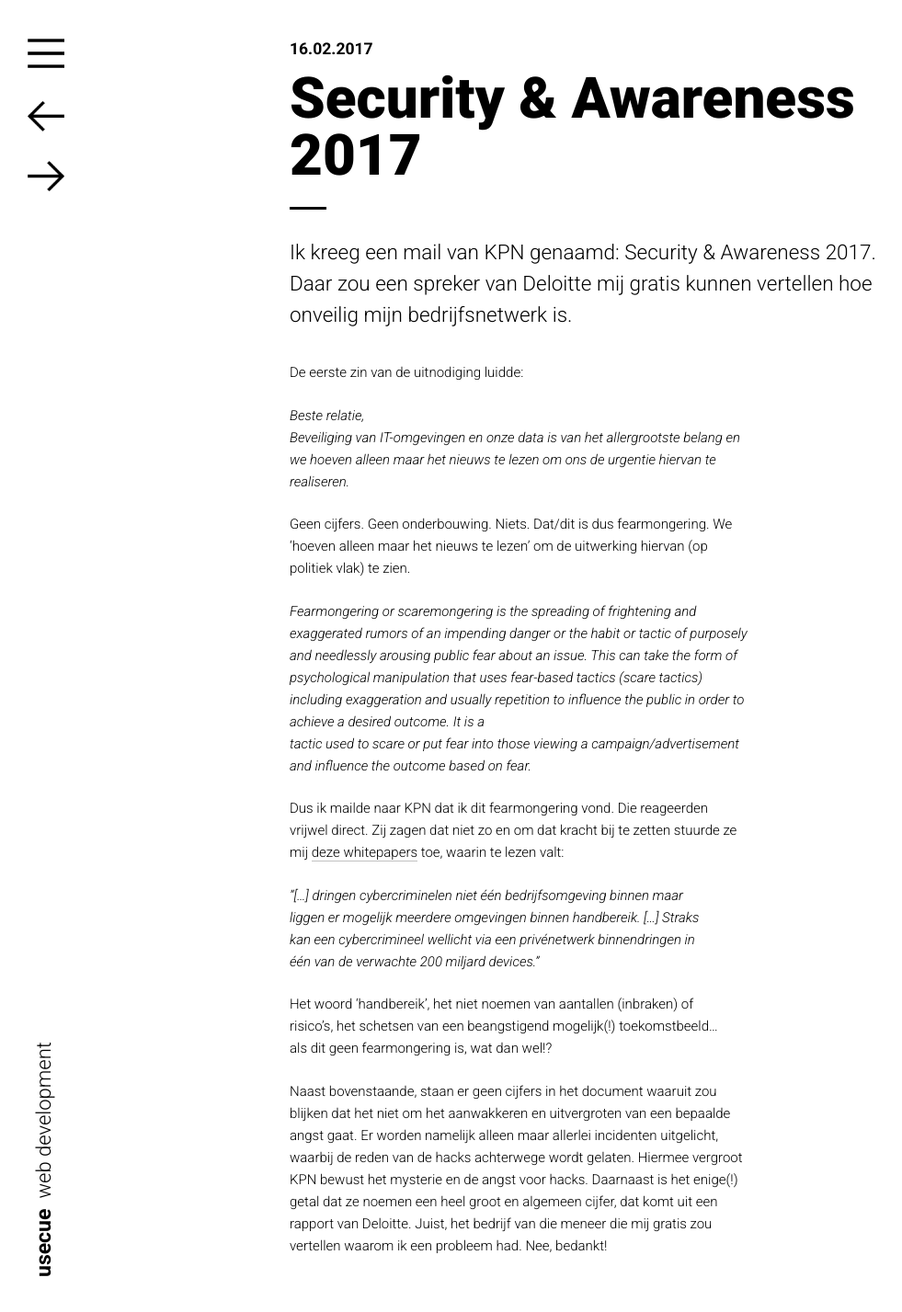
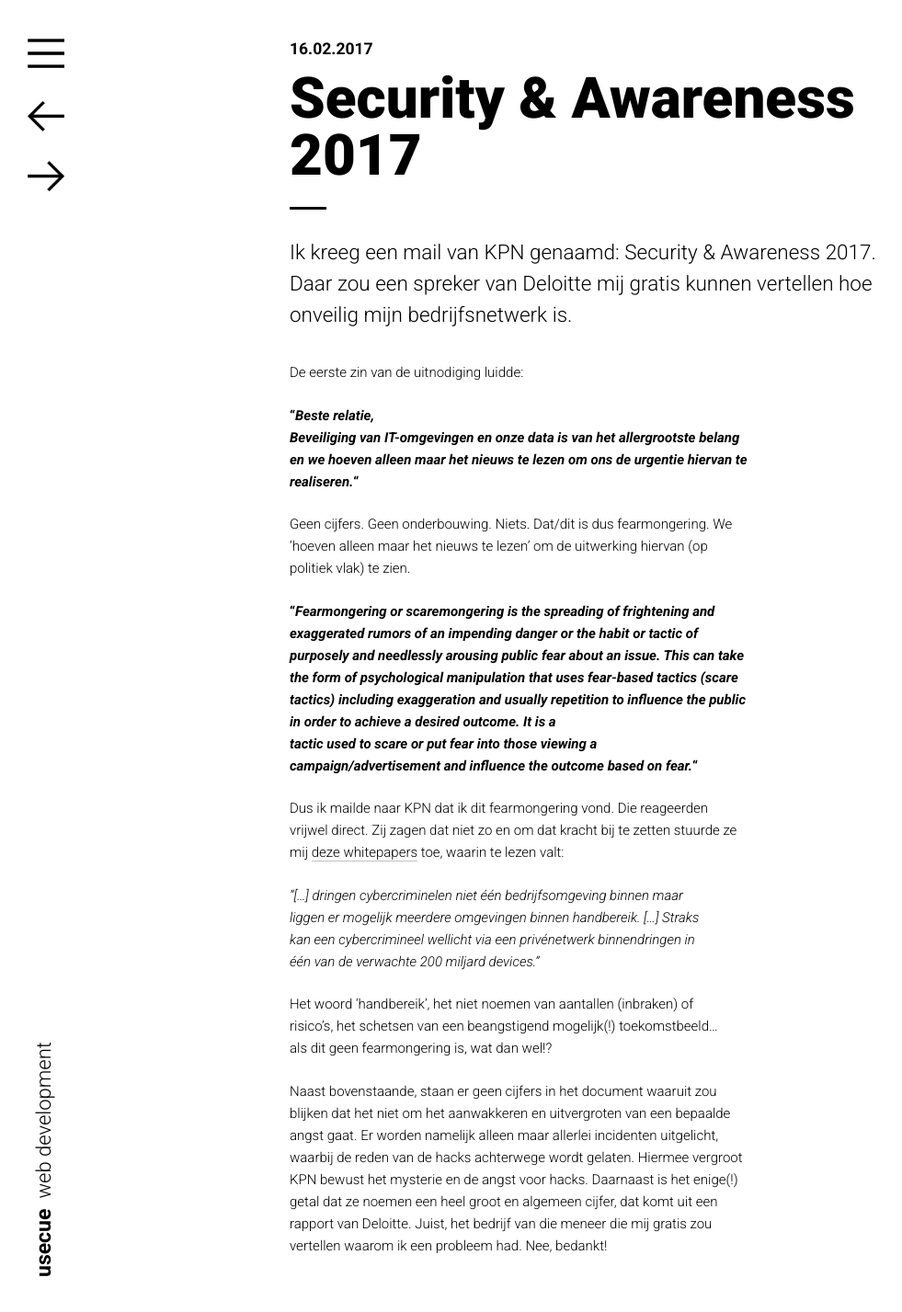
Before and after one commit to jhvanderschee/usecuewebsitenl, a Jekyll site: the page built from _posts/2017-02-16-security--awareness-2017.md, in a window 1280 px wide. Shown: the whole page at 92% size, without its empty margins (0-981 px from the left). Built offline with Jekyll 4.4.1, drawn with Linux system fonts in a browser that asks for light colours; nearby versions of some CDN libraries.

```diff
--- a/_posts/2017-02-16-security--awareness-2017.md
+++ b/_posts/2017-02-16-security--awareness-2017.md
@@ -7,13 +7,13 @@ Ik kreeg een mail van KPN genaamd: Security & Awareness 2017. Daar zou een sprek
 
 De eerste zin van de uitnodiging luidde:
 
-*Beste relatie,
-<br>Beveiliging van IT-omgevingen en onze data is van het allergrootste belang en we hoeven alleen maar het nieuws te lezen om ons de urgentie hiervan te realiseren.*
+**"*Beste relatie,
+<br>Beveiliging van IT-omgevingen en onze data is van het allergrootste belang en we hoeven alleen maar het nieuws te lezen om ons de urgentie hiervan te realiseren.*"**
 
 Geen cijfers. Geen onderbouwing. Niets. Dat/dit is dus fearmongering. We 'hoeven alleen maar het nieuws te lezen' om de uitwerking hiervan (op politiek vlak) te zien.
 
-*Fearmongering or scaremongering is the spreading of frightening and exaggerated rumors of an impending danger or the habit or tactic of purposely and needlessly arousing public fear about an issue. This can take the form of psychological manipulation that uses fear-based tactics (scare tactics) including exaggeration and usually repetition to influence the public in order to achieve a desired outcome. It is a
-<br>tactic used to scare or put fear into those viewing a campaign/advertisement and influence the outcome based on fear.*
+**"*Fearmongering or scaremongering is the spreading of frightening and exaggerated rumors of an impending danger or the habit or tactic of purposely and needlessly arousing public fear about an issue. This can take the form of psychological manipulation that uses fear-based tactics (scare tactics) including exaggeration and usually repetition to influence the public in order to achieve a desired outcome. It is a
+<br>tactic used to scare or put fear into those viewing a campaign/advertisement and influence the outcome based on fear.*"**
 
 Dus ik mailde naar KPN dat ik dit fearmongering vond. Die reageerden vrijwel direct. Zij zagen dat niet zo en om dat kracht bij te zetten stuurde ze mij [deze whitepapers](/KPN Internedservices Whitepaper -security deel 1.pdf) toe, waarin te lezen valt:
 
```
